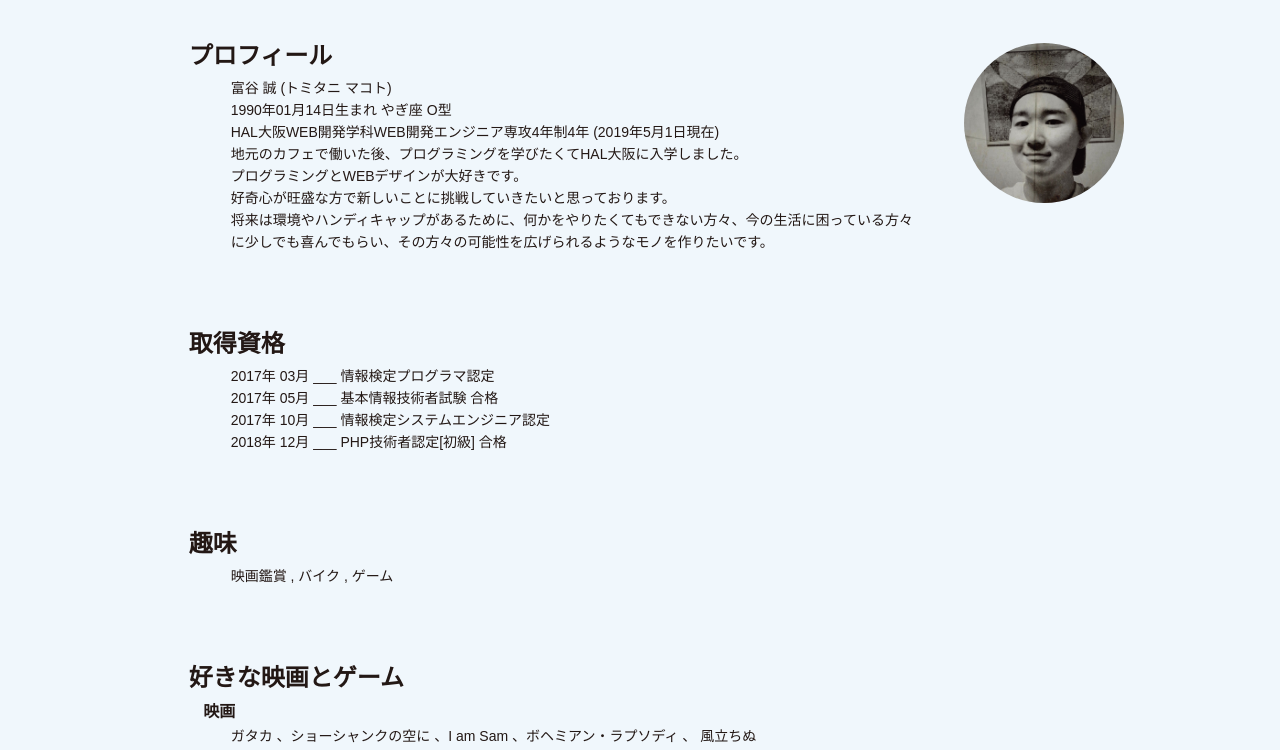
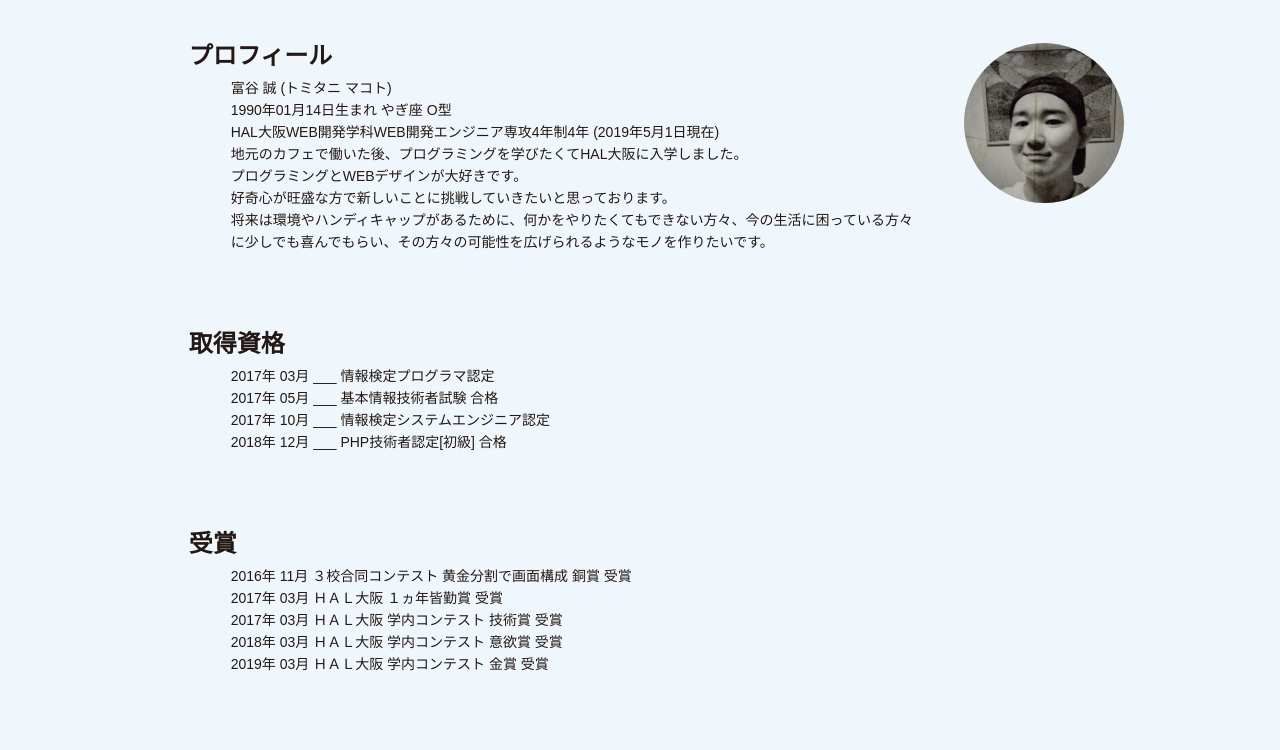
Before and after one commit to makotoTommy/portfolio, a plain HTML site: page about.html in a window 1280 px wide. Shown: the part 188-938 px from the top of the page. Drawn offline with nearby package versions, Linux system fonts and the light colour scheme; a web font is replaced by a local one.

```diff
--- a/about.html
+++ b/about.html
@@ -63,6 +63,17 @@
                     <dd>2018年 12月 ___ PHP技術者認定[初級] 合格</dd>
                     </dl>
                 </section>
+                <section class="license-category">
+                    <dl>
+                    <dt>受賞</dt>
+                    <dd>2016年 11月 ３校合同コンテスト 黄金分割で画面構成 銅賞 受賞
+                    </dd>
+                    <dd>2017年 03月 ＨＡＬ大阪 １ヵ年皆勤賞 受賞</dd>
+                    <dd>2017年 03月 ＨＡＬ大阪 学内コンテスト 技術賞 受賞</dd>
+                    <dd>2018年 03月 ＨＡＬ大阪 学内コンテスト 意欲賞 受賞</dd>
+                    <dd>2019年 03月 ＨＡＬ大阪 学内コンテスト 金賞 受賞</dd>
+                    </dl>
+                </section>
                 <section class="hobby-category">
                     <dl>
                     <dt>趣味</dt>
@@ -74,8 +85,6 @@
                     <dt>好きな映画とゲーム</dt>
                     <dt class="hobby-title">映画</dt><dd class="hobby-data">ガタカ 、ショーシャンクの空に 、I am Sam 、ボヘミアン・ラプソディ 、 風立ちぬ</dd>
                     <dt class="hobby-title">ゲーム<dd class="hobby-data">シェンムー 、信長の野望 、マインクラフト 、 太閤立志伝 、 FF10</dd>
-                    </dl>
-                    <dl>
                     <dt class="hobby-title">バイク<dd class="hobby-data">ST-250</dd>
                     </dl>
                 </section>
--- a/js/set-iframe-height.js
+++ b/js/set-iframe-height.js
@@ -1,4 +1,5 @@
 var width = $("iframe").width();
+//  widthに対する高さの設定
+//  この数字はQuickTimeのvideoに最適な数字
 var height = width * 0.62500368 ;
 $("iframe").css('height',height+'px');
-console.log(height);
```
Also changed, not shown: works/couponpark.html (+2 -1 lines).
